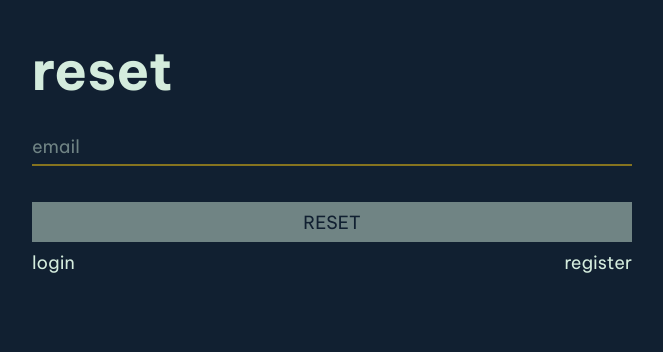
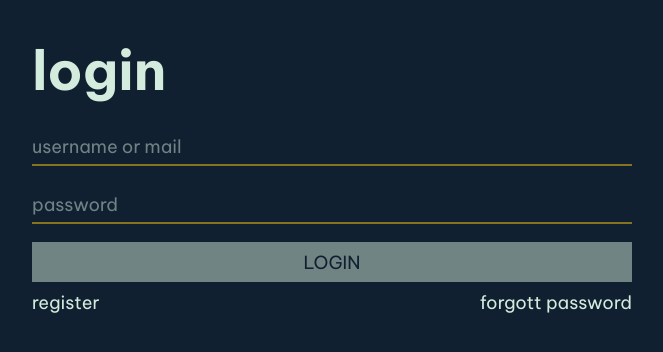
Before and after one commit to lusinger/getfit-app, an Angular app: page /login in a window 1280 px wide. Shown: the top 352 px of the page, without its empty margins (308-971 px from the left). Built offline with nearby package versions, Linux system fonts and the light colour scheme; no server answers.

Commit message:
Add router outlet to allow routing from reset to login and register page

```diff
--- a/src/app/app.component.html
+++ b/src/app/app.component.html
@@ -1,5 +1,4 @@
 <div class="page-container dark">
-  <getfit-reset></getfit-reset>
-  <!-- <router-outlet></router-outlet> -->
+  <router-outlet></router-outlet>
   <getfit-scroll-up [styleClass]="'light'"></getfit-scroll-up>
 </div>
```
